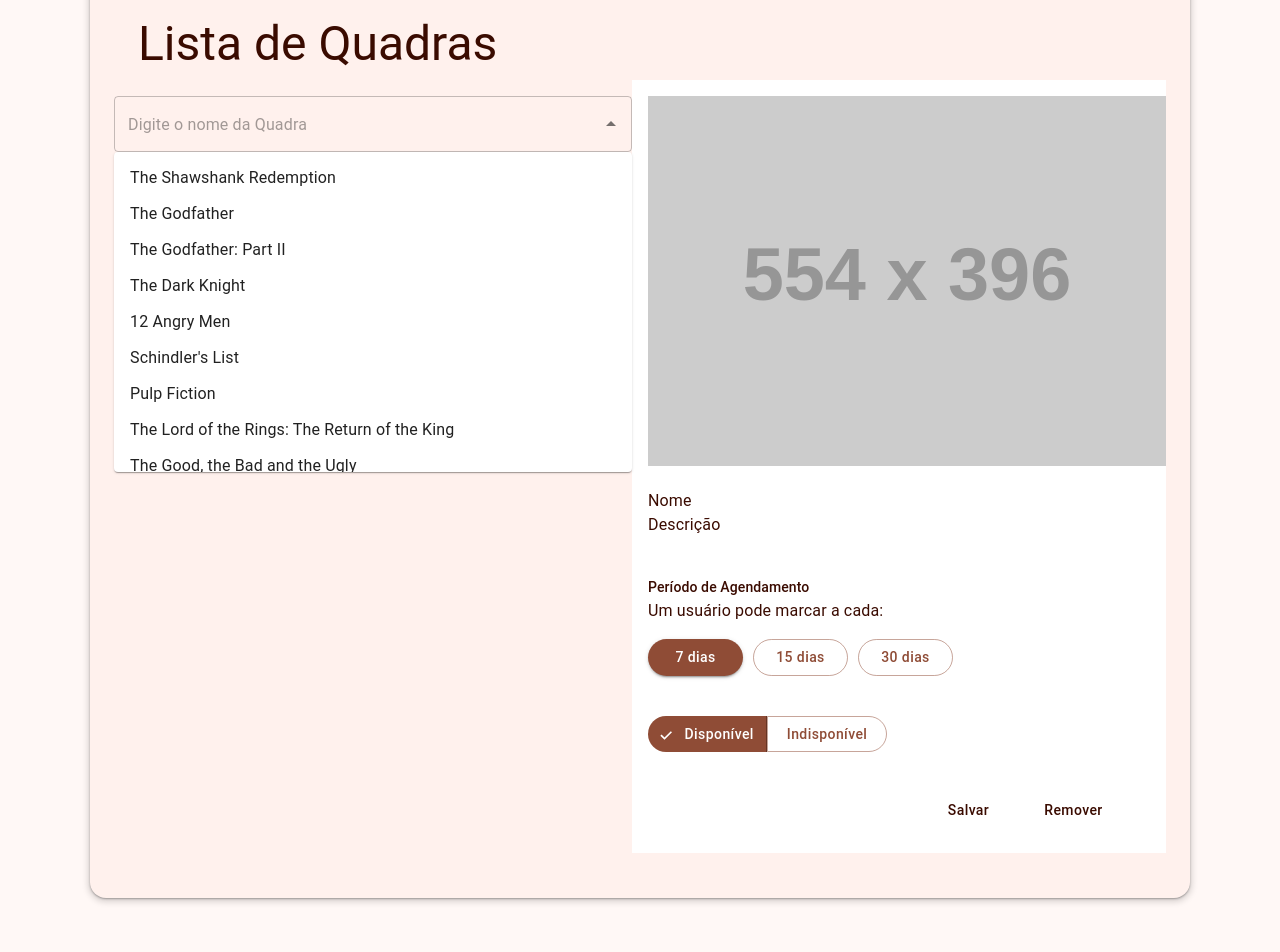
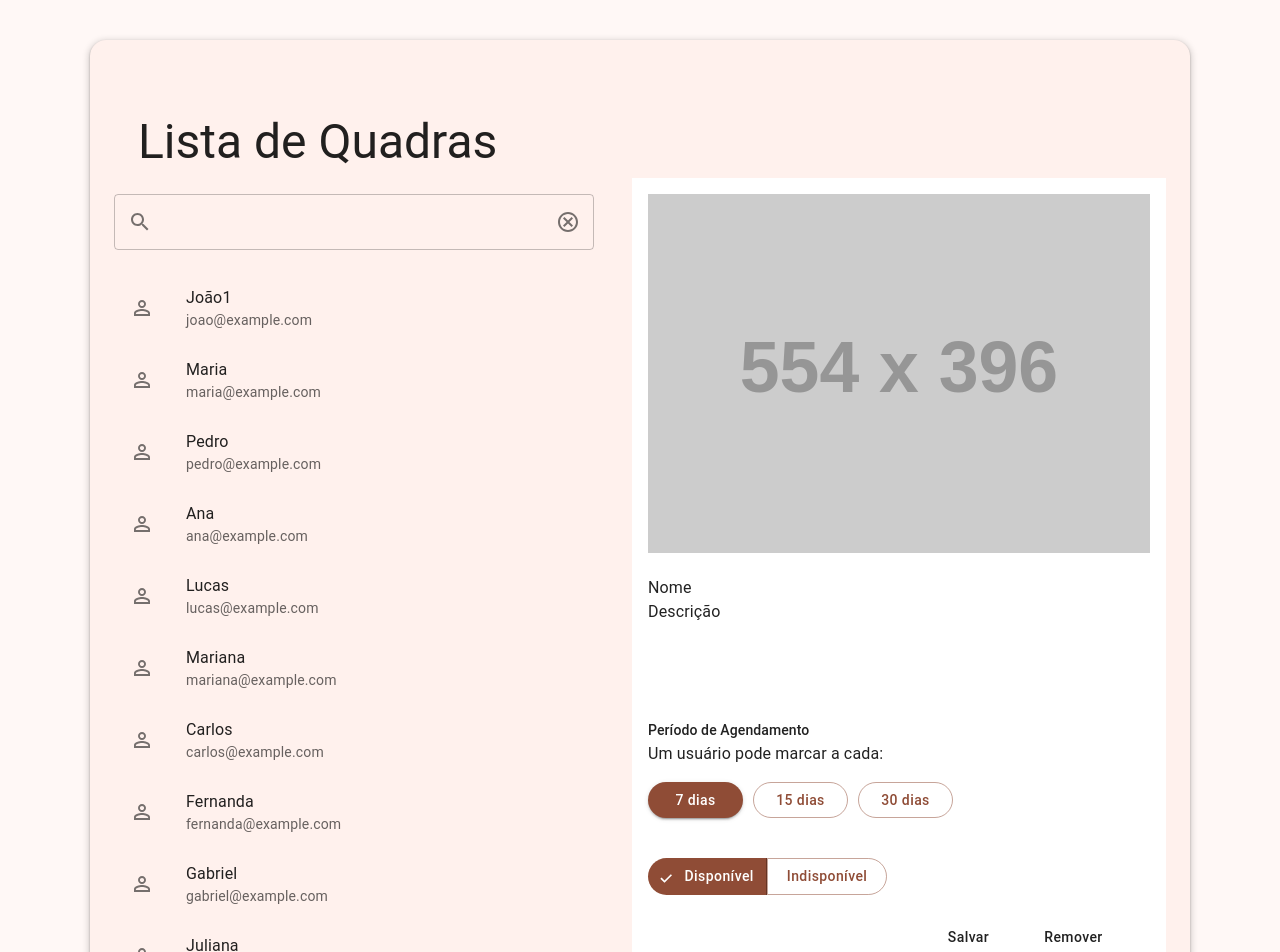
Before and after one commit to Engenharia-de-software-Gp05/Fronted-Complexo-Esportivo-UFCG, a React (Create React App) app: page /list-blocks in a window 1280 px wide. Shown: the top 952 px of the page. Built offline with nearby package versions, Linux system fonts and the light colour scheme.

Commit message:
feat: create component searchBarCuston

```diff
--- a/src/Routes.js
+++ b/src/Routes.js
@@ -8,7 +8,6 @@ import ErrorPage from "./pages/wrong-code";
 import RedefinePasswordCheck from "./pages/new-password-check";
 import RegisterBlocks from "./pages/blocks/registerBlocks";
 import ListBlocks from "./pages/blocks/listBlocks";
-import Test from "./pages/blocks/test"
 
 function Rotas() {
   return (
--- /dev/null
+++ b/src/components/searchBarCustom.js
@@ -0,0 +1,100 @@
+import React, { useState } from 'react';
+import { TextField, List, ListItemButton, ListItemText, ListItemIcon, InputAdornment } from '@mui/material';
+import { Container } from '@mui/system';
+import PersonOutlineIcon from '@mui/icons-material/PersonOutline';
+import SearchOutlined from '@mui/icons-material/SearchOutlined';
+import CancelOutlined from '@mui/icons-material/CancelOutlined';
+
+const database1 = [
+  { id: 1, name: 'João', email: 'joao@example.com', phone: '123456789' },
+  { id: 2, name: 'Maria', email: 'maria@example.com', phone: '987654321' },
+  { id: 3, name: 'Pedro', email: 'pedro@example.com', phone: '456123789' },
+  { id: 4, name: 'Ana', email: 'ana@example.com', phone: '789456123' },
+  { id: 5, name: 'Lucas', email: 'lucas@example.com', phone: '321654987' },
+  { id: 6, name: 'Mariana', email: 'mariana@example.com', phone: '654987321' },
+  { id: 7, name: 'Carlos', email: 'carlos@example.com', phone: '987321654' },
+  { id: 8, name: 'Fernanda', email: 'fernanda@example.com', phone: '654321987' },
+  { id: 9, name: 'Gabriel', email: 'gabriel@example.com', phone: '987654123' },
+  { id: 10, name: 'Juliana', email: 'juliana@example.com', phone: '321789456' },
+  { id: 11, name: 'Rafael', email: 'rafael@example.com', phone: '456789123' },
+  { id: 12, name: 'Amanda', email: 'amanda@example.com', phone: '789123456' },
+  { id: 13, name: 'Diego', email: 'diego@example.com', phone: '321456789' },
+  { id: 14, name: 'Laura', email: 'laura@example.com', phone: '456789321' },
+  { id: 15, name: 'Rodrigo', email: 'rodrigo@example.com', phone: '789321654' },
+  { id: 16, name: 'Camila', email: 'camila@example.com', phone: '654123789' },
+  { id: 17, name: 'Eduardo', email: 'eduardo@example.com', phone: '321789654' },
+  { id: 18, name: 'Isabela', email: 'isabela@example.com', phone: '789654321' },
+  { id: 19, name: 'Bruno', email: 'bruno@example.com', phone: '654321789' },
+  { id: 20, name: 'Fernando', email: 'fernando@example.com', phone: '987321456' },
+];
+
+const SearchBarCustom = ({ database, searchFor, onSelectItem }) => {
+  const [query, setQuery] = useState('');
+  const [filteredData, setFilteredData] = useState(database);
+  const [selectedItem, setSelectedItem] = useState(null);
+
+  const handleSearch = (e) => {
+    const searchQuery = e.target.value;
+    setQuery(searchQuery);
+    const filtered = database.filter((item) =>
+      item[searchFor].toLowerCase().includes(searchQuery.toLowerCase())
+    );
+    setFilteredData(filtered);
+  };
+
+  const handleClearSearch = () => {
+    setQuery('');
+    setSelectedItem(null);
+  }
+
+  const handleSelectedItem = (item) => {
+    setSelectedItem(item.id);
+    setQuery(item[searchFor]);
+    onSelectItem(item);
+  };
+
+  return (
+
+      <div style={{ width: 480 }}>
+        <TextField
+          label=""
+          variant="outlined"
+          fullWidth
+          value={query}
+          onChange={handleSearch}
+          style={{ marginBottom: '14px'}}
+          InputProps={{
+            startAdornment: (
+              <InputAdornment position='start'>
+                <SearchOutlined/>
+              </InputAdornment>
+            ),
+            endAdornment: (
+              <InputAdornment>
+                <CancelOutlined onClick={handleClearSearch} style={{ cursor: 'pointer' }}/>
+              </InputAdornment>
+            )
+          }}
+        />
+        <div style={{ maxHeight: 690, overflow: 'auto' }}>
+          <List>
+            {filteredData.map((item) => (
+              <ListItemButton
+                key={item.id}
+                onClick={() => handleSelectedItem(item)}
+                selected={selectedItem === item.id}
+              >
+                <ListItemIcon>
+                  <PersonOutlineIcon />
+                </ListItemIcon>
+                <ListItemText primary={item[searchFor]} secondary={item.email} />
+              </ListItemButton>
+            ))}
+          </List>
+        </div>
+      </div>
+
+  );
+};
+
+export default SearchBarCustom;
--- a/src/pages/blocks/listBlocks.js
+++ b/src/pages/blocks/listBlocks.js
@@ -5,22 +5,19 @@ import {
     Typography,
     CssBaseline,
     Container,
-    Autocomplete,
-    TextField,
-    InputAdornment,
     Button
 } from "@mui/material";
-import SearchIcon from '@mui/icons-material/Search';
 import ThreeButtons from "../../components/threeButtons";
 import ToggleButton from "../../components/toggleButton";
+import SearchBarCustom from "../../components/searchBarCustom"
 
 export default function ListBlocks() {
-    const [selectBlock, setBlock] = useState(null);
+    const [selectBlock, setSelectBlock] = useState(null);
     const [isSaveSelected, setSaveSelected] = useState(false);
     const [isRemoveSelected, setRemoveSelected] = useState(false);
 
-    const handleBlockSelect = (event, value) => {
-        setBlock(value);
+    const handleBlockSelect = (value) => {
+        setSelectBlock(value);
     }
 
     const handleSave = () => {
@@ -34,47 +31,33 @@ export default function ListBlocks() {
     }
 
     return (
-        <main>
         <Container component="section" sx={{ width: 1100, height: 956, mt: 5 }}>
             <CssBaseline>
                 <Typography variant="h3" sx={{ margin: 3 }}>Lista de Quadras</Typography>
-                    <Grid container spacing={2}>
-                        <Grid item xs={6} sx={{ width: '100%', height: '100%' }}>
-                            <Box>
-                                <Autocomplete
-                                    loading
-                                    open
-                                    options={top100Films}
-                                    onChange={handleBlockSelect}
-                                    getOptionLabel={(option) => option.title}
-                                    style={{ width: '100%', minWidth: 150 }}
-                                    InputProps={{
-                                        startAdornment: (
-                                            <InputAdornment position="end">
-                                                <SearchIcon/>
-                                            </InputAdornment>
-                                        ),
-                                    }}
-                                    renderInput={(params) => (
-                                        <TextField {...params} placeholder="Digite o nome da Quadra" />
-                                    )}
+                <Grid container spacing={2} style={{ maxHeight: 880 }}>
+                    <Grid item xs={6}>
+                        <div>
+                            <SearchBarCustom
+                                database={ database }
+                                searchFor={ 'name' }
+                                onSelectItem={ handleBlockSelect }
                             />
-                            </Box>
+                        </div>
                     </Grid>
                     <Grid item xs={6} sx={{ width: '100%', height: '100%', bgcolor: 'common.white' }}>
                         <Grid container direction="column" spacing={2} sx={{ height: '100%' }}>
-                                <Grid item sx={{ height: '50%' }}>
+                            <Grid item sx={{ height: '45%', width: '97%' }}>
                                 <img
                                     src="https://via.placeholder.com/554x396"
                                     alt="Imagem"
                                     style={{ width: '100%', height: '100%', objectFit: 'cover' }}
                                 />
                             </Grid>
-                                <Grid item sx={{ height: '50%' }}>
+                            <Grid item sx={{ height: '55%' }}>
                                 {(
-                                        <Box sx={{ width: '100%', mb: 5 }}>
-                                            <Typography>{selectBlock ? selectBlock.title : 'Nome'}</Typography>
-                                            <Typography>{selectBlock ? selectBlock.year : 'Descrição'}</Typography>
+                                    <Box sx={{ width: '97%', height: 120, overflow: 'auto', mb: 3 }}>
+                                        <Typography>{selectBlock ? selectBlock.name : 'Nome'}</Typography>
+                                        <Typography>{selectBlock ? selectBlock.descricao : 'Descrição'}</Typography>
                                     </Box>
                                 )}
                                 <Typography variant="subtitle2">Período de Agendamento</Typography>
@@ -85,7 +68,7 @@ export default function ListBlocks() {
                                 <Box>
                                     <ToggleButton />
                                 </Box>
-                                    <Box sx={{ display: 'flex', justifyContent: 'flex-end', mb: 3, mt: 5 }}>
+                                <Box sx={{ display: 'flex', justifyContent: 'flex-end', mb: 3, mt: 3 }}>
                                     <Button
                                     sx={{
                                         borderRadius: '15px',
@@ -118,133 +101,24 @@ export default function ListBlocks() {
                 </Grid>
             </CssBaseline>
         </Container>
-        </main>
     );
 }
 
-const top100Films = [
-    { title: 'The Shawshank Redemption', year: 1994 },
-    { title: 'The Godfather', year: 1972 },
-    { title: 'The Godfather: Part II', year: 1974 },
-    { title: 'The Dark Knight', year: 2008 },
-    { title: '12 Angry Men', year: 1957 },
-    { title: "Schindler's List", year: 1993 },
-    { title: 'Pulp Fiction', year: 1994 },
-    {
-      title: 'The Lord of the Rings: The Return of the King',
-      year: 2003,
-    },
-    { title: 'The Good, the Bad and the Ugly', year: 1966 },
-    { title: 'Fight Club', year: 1999 },
-    {
-      title: 'The Lord of the Rings: The Fellowship of the Ring',
-      year: 2001,
-    },
-    {
-      title: 'Star Wars: Episode V - The Empire Strikes Back',
-      year: 1980,
-    },
-    { title: 'Forrest Gump', year: 1994 },
-    { title: 'Inception', year: 2010 },
-    {
-      title: 'The Lord of the Rings: The Two Towers',
-      year: 2002,
-    },
-    { title: "One Flew Over the Cuckoo's Nest", year: 1975 },
-    { title: 'Goodfellas', year: 1990 },
-    { title: 'The Matrix', year: 1999 },
-    { title: 'Seven Samurai', year: 1954 },
-    {
-      title: 'Star Wars: Episode IV - A New Hope',
-      year: 1977,
-    },
-    { title: 'City of God', year: 2002 },
-    { title: 'Se7en', year: 1995 },
-    { title: 'The Silence of the Lambs', year: 1991 },
-    { title: "It's a Wonderful Life", year: 1946 },
-    { title: 'Life Is Beautiful', year: 1997 },
-    { title: 'The Usual Suspects', year: 1995 },
-    { title: 'Léon: The Professional', year: 1994 },
-    { title: 'Spirited Away', year: 2001 },
-    { title: 'Saving Private Ryan', year: 1998 },
-    { title: 'Once Upon a Time in the West', year: 1968 },
-    { title: 'American History X', year: 1998 },
-    { title: 'Interstellar', year: 2014 },
-    { title: 'Casablanca', year: 1942 },
-    { title: 'City Lights', year: 1931 },
-    { title: 'Psycho', year: 1960 },
-    { title: 'The Green Mile', year: 1999 },
-    { title: 'The Intouchables', year: 2011 },
-    { title: 'Modern Times', year: 1936 },
-    { title: 'Raiders of the Lost Ark', year: 1981 },
-    { title: 'Rear Window', year: 1954 },
-    { title: 'The Pianist', year: 2002 },
-    { title: 'The Departed', year: 2006 },
-    { title: 'Terminator 2: Judgment Day', year: 1991 },
-    { title: 'Back to the Future', year: 1985 },
-    { title: 'Whiplash', year: 2014 },
-    { title: 'Gladiator', year: 2000 },
-    { title: 'Memento', year: 2000 },
-    { title: 'The Prestige', year: 2006 },
-    { title: 'The Lion King', year: 1994 },
-    { title: 'Apocalypse Now', year: 1979 },
-    { title: 'Alien', year: 1979 },
-    { title: 'Sunset Boulevard', year: 1950 },
-    {
-      title: 'Dr. Strangelove or: How I Learned to Stop Worrying and Love the Bomb',
-      year: 1964,
-    },
-    { title: 'The Great Dictator', year: 1940 },
-    { title: 'Cinema Paradiso', year: 1988 },
-    { title: 'The Lives of Others', year: 2006 },
-    { title: 'Grave of the Fireflies', year: 1988 },
-    { title: 'Paths of Glory', year: 1957 },
-    { title: 'Django Unchained', year: 2012 },
-    { title: 'The Shining', year: 1980 },
-    { title: 'WALL·E', year: 2008 },
-    { title: 'American Beauty', year: 1999 },
-    { title: 'The Dark Knight Rises', year: 2012 },
-    { title: 'Princess Mononoke', year: 1997 },
-    { title: 'Aliens', year: 1986 },
-    { title: 'Oldboy', year: 2003 },
-    { title: 'Once Upon a Time in America', year: 1984 },
-    { title: 'Witness for the Prosecution', year: 1957 },
-    { title: 'Das Boot', year: 1981 },
-    { title: 'Citizen Kane', year: 1941 },
-    { title: 'North by Northwest', year: 1959 },
-    { title: 'Vertigo', year: 1958 },
-    {
-      title: 'Star Wars: Episode VI - Return of the Jedi',
-      year: 1983,
-    },
-    { title: 'Reservoir Dogs', year: 1992 },
-    { title: 'Braveheart', year: 1995 },
-    { title: 'M', year: 1931 },
-    { title: 'Requiem for a Dream', year: 2000 },
-    { title: 'Amélie', year: 2001 },
-    { title: 'A Clockwork Orange', year: 1971 },
-    { title: 'Like Stars on Earth', year: 2007 },
-    { title: 'Taxi Driver', year: 1976 },
-    { title: 'Lawrence of Arabia', year: 1962 },
-    { title: 'Double Indemnity', year: 1944 },
-    {
-      title: 'Eternal Sunshine of the Spotless Mind',
-      year: 2004,
-    },
-    { title: 'Amadeus', year: 1984 },
-    { title: 'To Kill a Mockingbird', year: 1962 },
-    { title: 'Toy Story 3', year: 2010 },
-    { title: 'Logan', year: 2017 },
-    { title: 'Full Metal Jacket', year: 1987 },
-    { title: 'Dangal', year: 2016 },
-    { title: 'The Sting', year: 1973 },
-    { title: '2001: A Space Odyssey', year: 1968 },
-    { title: "Singin' in the Rain", year: 1952 },
-    { title: 'Toy Story', year: 1995 },
-    { title: 'Bicycle Thieves', year: 1948 },
-    { title: 'The Kid', year: 1921 },
-    { title: 'Inglourious Basterds', year: 2009 },
-    { title: 'Snatch', year: 2000 },
-    { title: '3 Idiots', year: 2009 },
-    { title: 'Monty Python and the Holy Grail', year: 1975 },
-  ];
+const database = [
+    { id: 1, name: 'João1', email: 'joao@example.com', phone: '123456789', descricao: 'Lorem ipsum dolor sit amet, consectetur adipiscing elit. Sed tempor mi sit amet ante fermentum, et posuere sem venenatis.' },
+    { id: 2, name: 'Maria', email: 'maria@example.com', phone: '987654321', descricao: 'Nulla facilisi. Integer ullamcorper scelerisque sem, ac varius nisi. Cras pulvinar convallis elit ut accumsan.' },
+    { id: 3, name: 'Pedro', email: 'pedro@example.com', phone: '456123789', descricao: 'Vestibulum vitae tortor at tellus ullamcorper accumsan. Integer et est at arcu auctor consectetur.' },
+    { id: 4, name: 'Ana', email: 'ana@example.com', phone: '789456123', descricao: ' Havia uma vez, em uma pequena aldeia encantada entre colinas verdejantes, uma jovem chamada Sofia. Ela era conhecida por sua curiosidade infinita e sua coragem inabalável. Um dia, enquanto explorava a floresta ao redor da aldeia, Sofia encontrou uma antiga caverna escondida entre as árvores. Curiosa, decidiu entrar. Dentro da caverna, descobriu um tesouro brilhante protegido por um dragão adormecido. Sem hesitar, Sofia decidiu enfrentar o desafio. Com coragem e astúcia, conseguiu distrair o dragão tempo suficiente para pegar o tesouro e escapar. Ao retornar à aldeia, Sofia compartilhou sua aventura e seu tesouro, inspirando todos com sua coragem. A partir desse dia, ela foi lembrada como a heroína da aldeia, ensinando a todos a importância de seguir seus sonhos e enfrentar os desafios com determinação.' },
+    { id: 5, name: 'Lucas', email: 'lucas@example.com', phone: '321654987', descricao: 'Praesent in est non nisl malesuada lobortis eget sed eros. Ut fringilla urna eu eros laoreet, at facilisis libero commodoPraesent in est non nisl malesuada lobortis eget sed eros. Ut fringilla urna eu eros laoreet, at facilisis libero commodo.' },
+    { id: 6, name: 'Mariana', email: 'mariana@example.com', phone: '654987321', descricao: 'In hac habitasse platea dictumst. Ut malesuada ex nec feugiat. Pellentesque habitant morbi tristique senectus et netus et malesuada fames ac turpis egestas.' },
+    { id: 7, name: 'Carlos', email: 'carlos@example.com', phone: '987321654', descricao: 'Vivamus ac dapibus arcu. Vestibulum eu feugiat magna. Integer id ligula sollicitudin, suscipit mi nec, bibendum lectus.' },
+    { id: 8, name: 'Fernanda', email: 'fernanda@example.com', phone: '654321987', descricao: 'Donec fermentum nec neque at condimentum. Nullam ultrices eleifend risus vel viverra. Proin vehicula tellus quis nisl gravida consequat.' },
+    { id: 9, name: 'Gabriel', email: 'gabriel@example.com', phone: '987654123', descricao: 'Suspendisse fermentum a libero ut laoreet. Mauris viverra elit sed dictum volutpat. Proin hendrerit mauris ac lacus volutpat, ac tempor ex aliquet.' },
+    { id: 10, name: 'Juliana', email: 'juliana@example.com', phone: '321789456', descricao: 'Sed in ipsum fermentum, fermentum justo sit amet, dictum dui. Etiam malesuada, dui non scelerisque auctor, ligula sem faucibus enim, ut vestibulum justo turpis at justo.' },
+    { id: 11, name: 'Rafael', email: 'rafael@example.com', phone: '456789123', descricao: 'Phasellus vel lacus id turpis mollis tempus. Curabitur efficitur sapien eget erat mattis tincidunt. Mauris nec purus at sapien elementum pharetra eu nec risus.' },
+    { id: 12, name: 'Amanda', email: 'amanda@example.com', phone: '789123456', descricao: 'Quisque in velit nec enim hendrerit suscipit. Morbi non nisi eget turpis blandit egestas. Ut id purus nec dolor fringilla accumsan.' },
+    { id: 13, name: 'Diego', email: 'diego@example.com', phone: '321456789', descricao: 'Fusce elementum, ligula sit amet blandit faucibus, lacus lorem convallis nunc, id venenatis velit urna a risus. Nulla eget consectetur sapien.' },
+    { id: 14, name: 'Laura', email: 'laura@example.com', phone: '456789321', descricao: 'Pellentesque placerat aliquet justo, et ultricies dui sollicitudin sed. Vestibulum suscipit elit in magna lacinia, nec accumsan felis hendrerit.' },
+    { id: 15, name: 'Rodrigo', email: 'rodrigo@example.com', phone: '789321654', descricao: 'Fusce quis convallis odio. Nulla tempor cursus sem, in bibendum urna fringilla non. Maecenas a bibendum nisi, id lacinia libero.' },
+    { id: 16, name: 'Camila', email: 'camila@example.com', phone: '654123789', descricao: 'Duis tincidunt hendrerit velit, id gravida ante' }
+]
```
Lines whose indentation alone changed are shown as unchanged.
